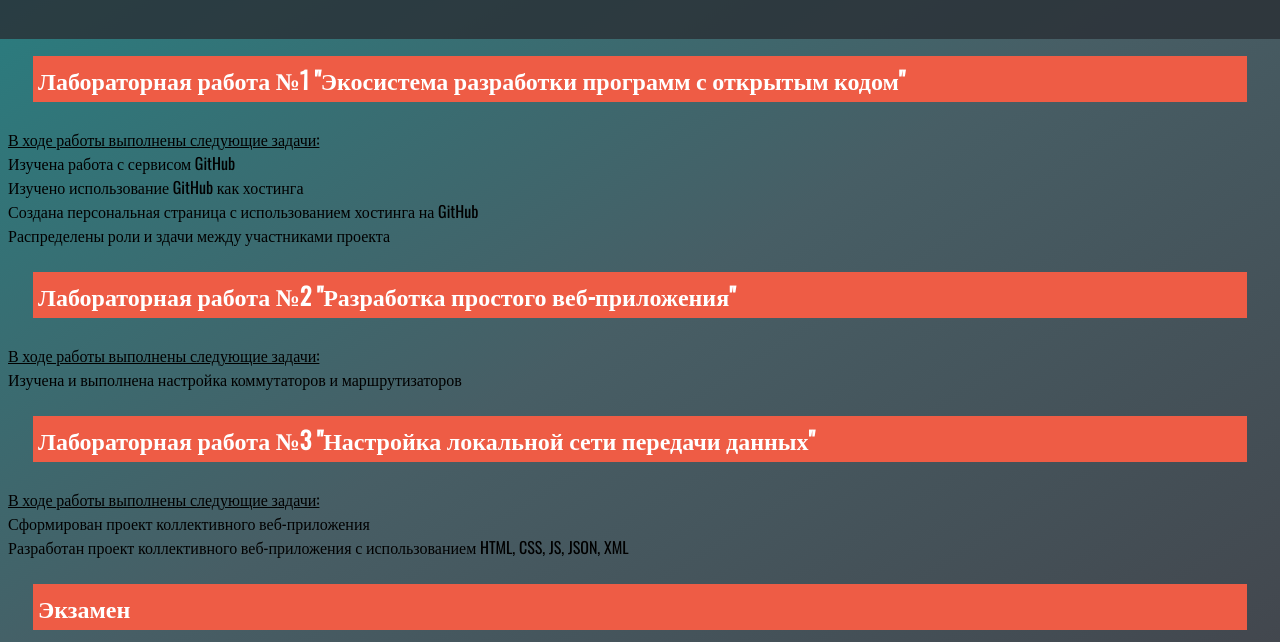
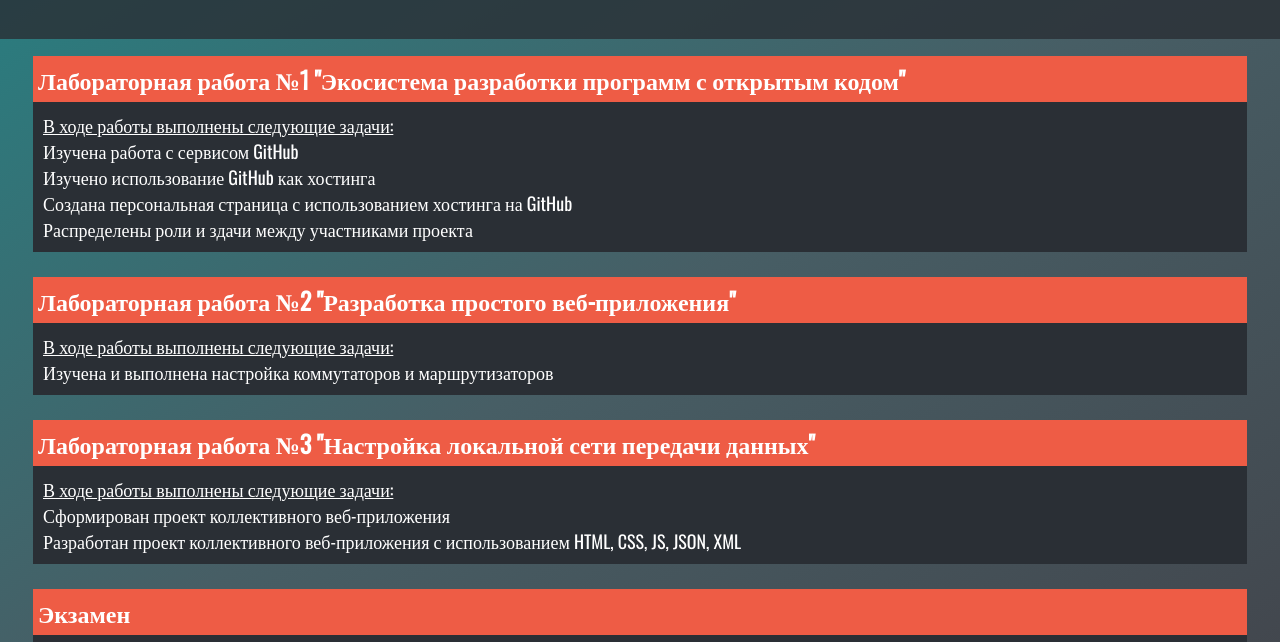
Before and after one commit to Treptor/Treptor.github.io, a plain HTML site: page index.html in a window 1280 px wide. Shown: the part 87-729 px from the top of the page. Drawn offline with nearby package versions, Linux system fonts and the light colour scheme.

Commit message:
Update index.css

```diff
--- a/index.css
+++ b/index.css
@@ -26,7 +26,7 @@ h2{
 	margin: 25px;
 	color: white;
 }
-.regtext{
+p{
 	background: #2A2F35;
 	padding: 10px;
 	font-size: 18px;
```
